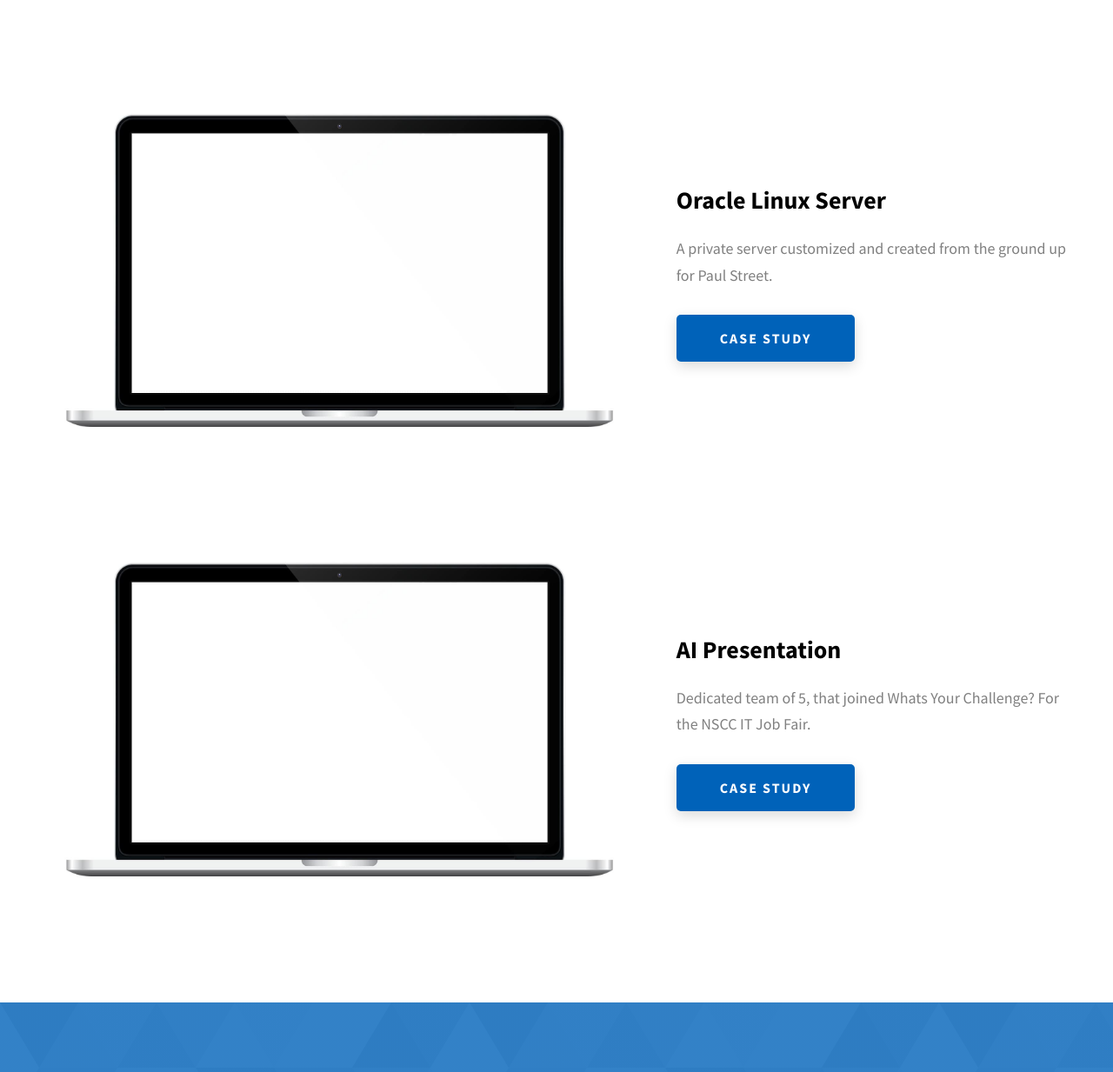
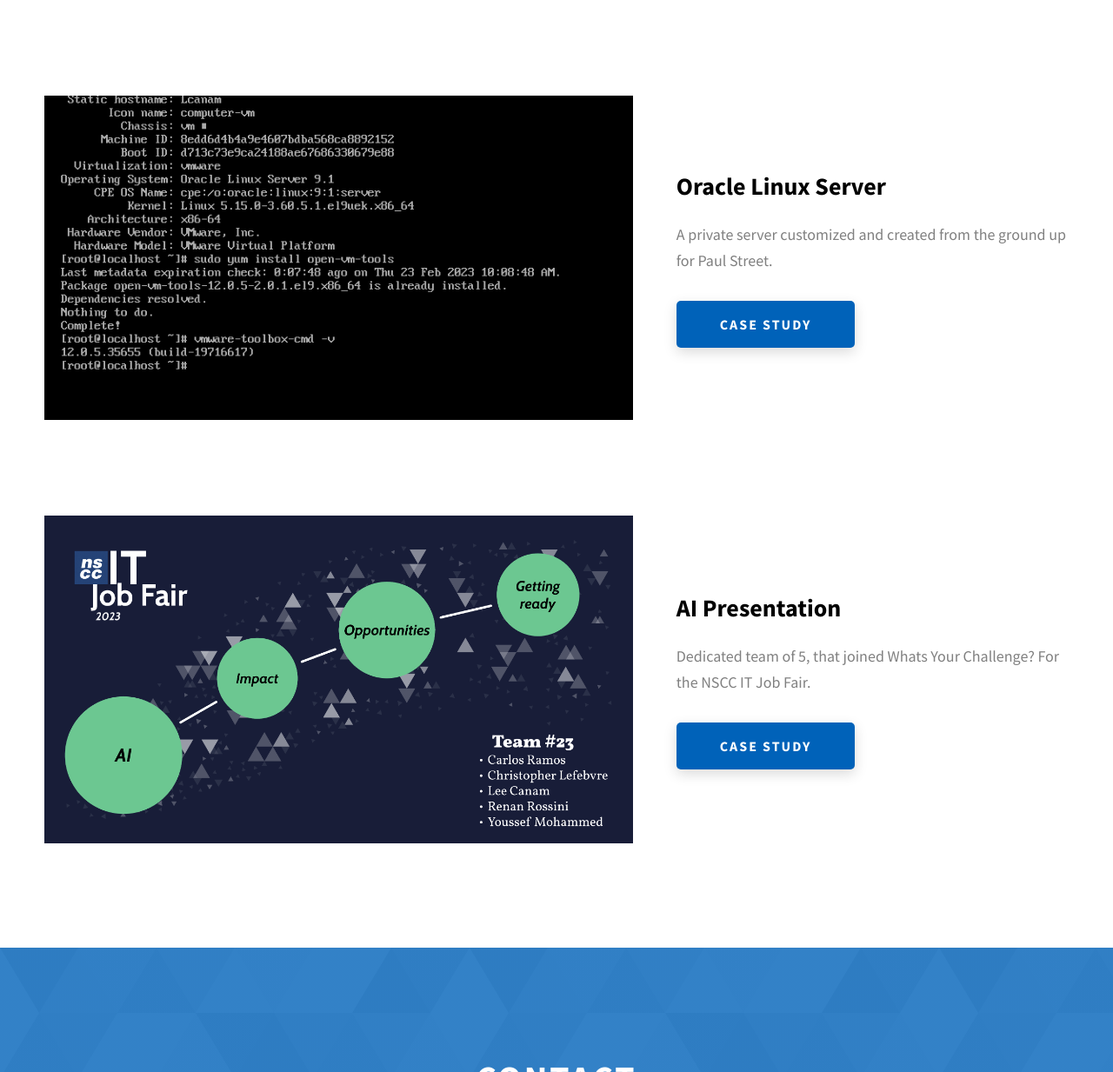
Before and after one commit to Leetus91/ePortfolio, a website: page Dopefolio-main/index.html in a window 1280 px wide. Shown: the part 2523-3756 px from the top of the page at 87% size. Drawn offline with Linux system fonts and the light colour scheme.

Commit message:
Projects updated and new images

```diff
--- a/Dopefolio-main/index.html
+++ b/Dopefolio-main/index.html
@@ -235,7 +235,7 @@
           <div class="projects__row">
             <div class="projects__row-img-cont">
               <img
-                src="./assets/jpeg/project-mockup-example.jpeg"
+                src="./assets/png/CLI-VMtools.png"
                 alt="Software Screenshot"
                 class="projects__row-img"
                 loading="lazy"
@@ -257,7 +257,7 @@
           <div class="projects__row">
             <div class="projects__row-img-cont">
               <img
-                src="./assets/jpeg/project-mockup-example.jpeg"
+                src="./assets/png/888.png"
                 alt="Software Screenshot"
                 class="projects__row-img"
                 loading="lazy"
```
Also changed, not shown: Dopefolio-main/assets/png/888.png (added), Dopefolio-main/assets/png/CLI-VMtools.png (added).
